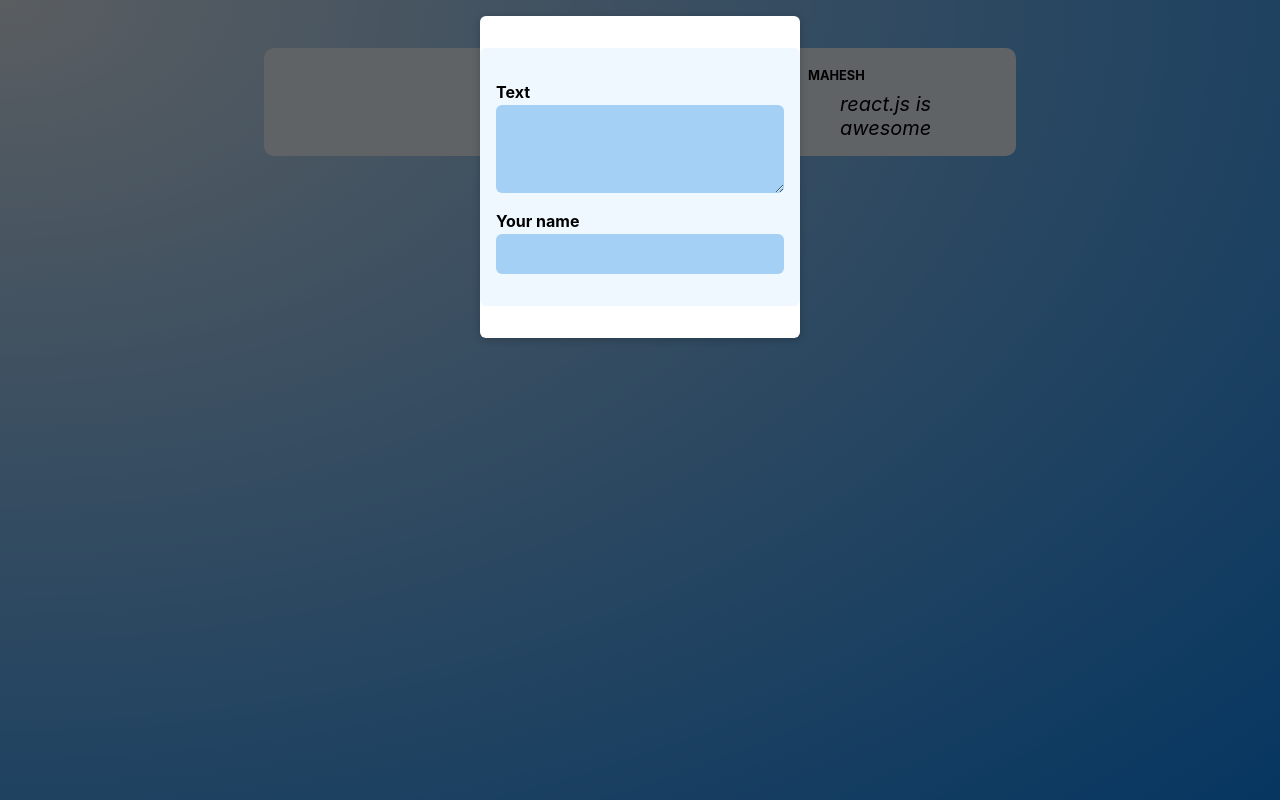
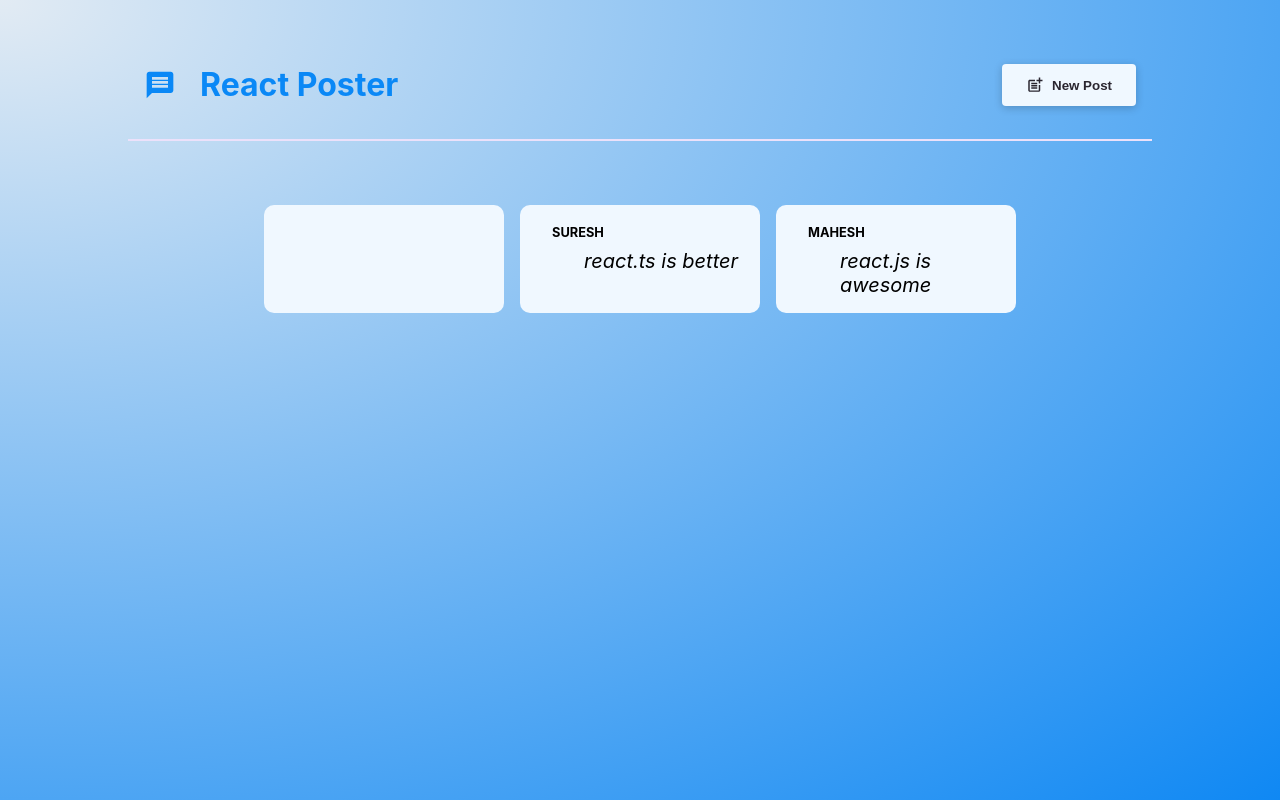
Before and after one commit to rameshkrishnanme/React-Posting, a React (Vite) app: page / in a window 1280 px wide. Built offline with nearby package versions, Linux system fonts and the light colour scheme.

Commit message:
Header, button, icon

```diff
--- a/package.json
+++ b/package.json
@@ -10,7 +10,8 @@
   },
   "dependencies": {
     "react": "^18.2.0",
-    "react-dom": "^18.2.0"
+    "react-dom": "^18.2.0",
+    "react-icons": "^5.5.0"
   },
   "devDependencies": {
     "@types/react": "^18.0.17",
--- a/src/App.jsx
+++ b/src/App.jsx
@@ -1,9 +1,28 @@
+import { useState } from "react";
+
+import MainHeader from "./components/MainHeader";
 import PostsList from "./components/PostsList";
 
 function App() {
+  const [modalIsVisible, setModalIsVisible] = useState(false);
+
+  function hideModalHandler() {
+    setModalIsVisible(false);
+  }
+
+  function showModalHandler() {
+    setModalIsVisible(true);
+  }
+
+
   return (
-    <PostsList />
-  )
+    <>
+      <MainHeader onCreatePost={showModalHandler}/>
+      <main>
+        <PostsList isPosting={modalIsVisible} stopPosting={hideModalHandler}/>
+      </main>
+    </>
+  );
 }
 
 export default App;
--- /dev/null
+++ b/src/components/MainHeader.jsx
@@ -0,0 +1,22 @@
+import { MdPostAdd, MdMessage } from 'react-icons/md';
+
+import classes from './MainHeader.module.css';
+
+function MainHeader({ onCreatePost }) {
+  return (
+    <header className={classes.header}>
+      <h1 className={classes.logo}>
+        <MdMessage />
+        React Poster
+      </h1>
+      <p>
+        <button className={classes.button} onClick={onCreatePost}>
+          <MdPostAdd size={18} />
+          New Post
+        </button>
+      </p>
+    </header>
+  );
+}
+
+export default MainHeader;
--- /dev/null
+++ b/src/components/MainHeader.module.css
@@ -0,0 +1,36 @@
+.header {
+    /* padding: 2rem 10%; */
+    margin: 2rem 10%;
+    padding: 1rem;
+    text-align: center;
+    display: flex;
+    justify-content: space-between;
+    align-items: center;
+    border-bottom: 2px solid #ece1fa;
+  }
+
+  .logo {
+    font-size: 2rem;
+    display: flex;
+    gap: 1.5rem;
+    align-items: center;
+    color:rgb(10, 136, 246);
+  }
+
+  .button {
+    display: inline-flex;
+    align-items: center;
+    gap: 0.5rem;
+    padding: 0.75rem 1.5rem;
+    background-color: aliceblue;
+    color: #2a2630;
+    border: none;
+    border-radius: 4px;
+    box-shadow: 0 2px 8px rgba(0, 0, 0, 0.2);
+    cursor: pointer;
+    font-weight: bold;
+  }
+
+  .button:hover {
+    background-color: #8c6cf7;
+  }
--- a/src/components/PostsList.jsx
+++ b/src/components/PostsList.jsx
@@ -5,8 +5,8 @@
 import Modal from "./Modal.jsx";
 import styles from "./PostsList.module.css";
 
-function PostsList() {
-  const [modalIsVisible, setModalIsVisible] = useState(true);
+function PostsList({isPosting, stopPosting} ) {
+
   const [enteredText, setEnteredText] = useState([]);
   const [enteredAuthor, setEnteredAuthor] = useState([]);
 
@@ -17,13 +17,9 @@
     setEnteredAuthor(event.target.value);
   }
 
-  function hideModalHandler() {
-    setModalIsVisible(false);
-  }
-
   return (
     <>
-    {modalIsVisible && <Modal onClose={hideModalHandler}>
+    {isPosting && <Modal onClose={stopPosting}>
         <NewPost
           onAuthorChange={authorChangeHandler}
           onBodyChange={bodyChangeHandler}
```
Also changed, not shown: 1 other file (tests, documents, lock files or other folders).
